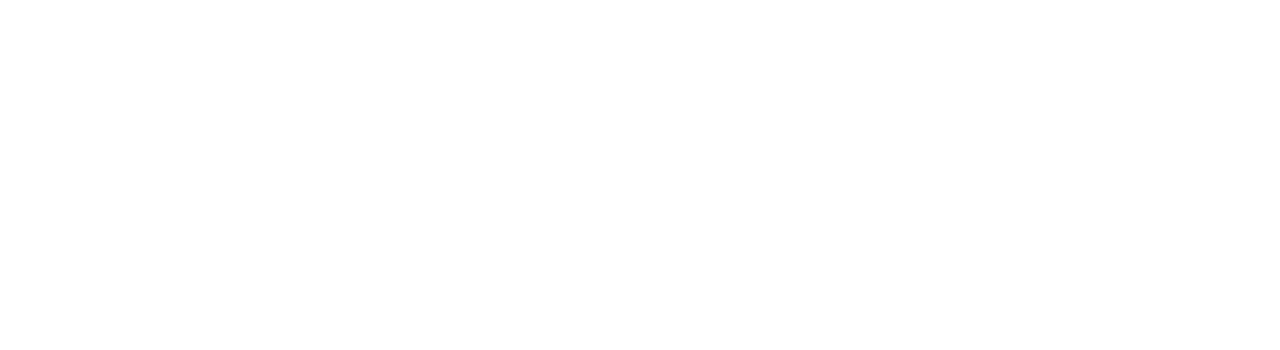
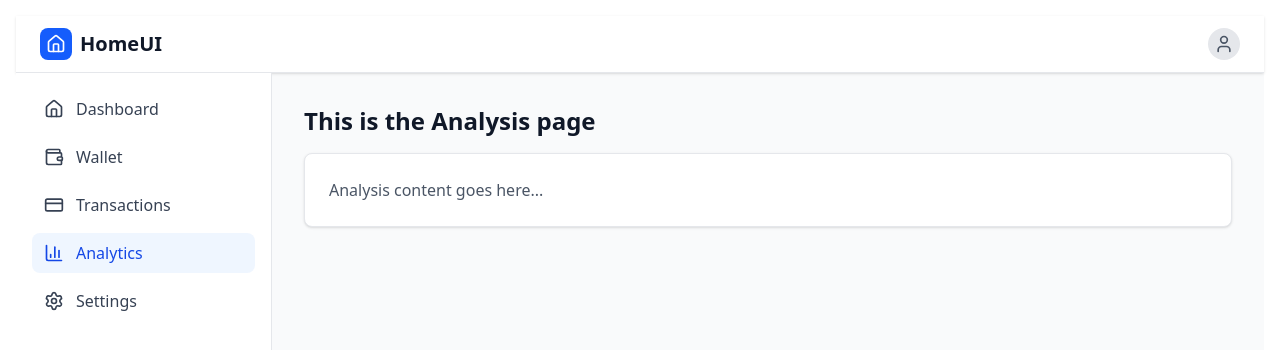
Before and after one commit to Viswajith2003/stockweb, a React (Vite) app: page /analytics in a window 1280 px wide. Before the commit this address had no page. Shown: the top 350 px of the page. Built offline with nearby package versions, Linux system fonts and the light colour scheme; the HTML template or start-up script is replaced by a standard one.

Commit message:
set the color changing in that sidebar

```diff
--- a/src/App.jsx
+++ b/src/App.jsx
@@ -5,6 +5,7 @@ import Home from "./Frontend/Pages/Home.jsx";
 import Wallet from "./Frontend/Pages/Wallet.jsx";
 import Transaction from "./Frontend/Pages/Transaction.jsx";
 import Settings from "./Frontend/Pages/settings.jsx";
+import Analytics from "./Frontend/Pages/Analysis.jsx";
 
 function App() {
   return (
@@ -13,6 +14,7 @@ function App() {
         <Route path="/dashboard" element={<Home />} />
         <Route path="/wallet" element={<Wallet />} />
         <Route path="/transaction" element={<Transaction />} />
+        <Route path="/analytics" element={<Analytics />} />
         <Route path="/settings" element={<Settings />} />
       </Routes>
     </div>
--- /dev/null
+++ b/src/Frontend/Pages/Analysis.jsx
@@ -0,0 +1,17 @@
+import React from "react";
+import Layout from "../../components/Layout.jsx";
+
+export default function Analytics() {
+  return (
+    <Layout>
+      <div>
+        <h1 className="text-2xl font-bold text-gray-900 mb-4">
+          This is the Analysis page
+        </h1>
+        <div className="bg-white rounded-lg shadow-sm border border-gray-200 p-6">
+          <p className="text-gray-600">Analysis content goes here...</p>
+        </div>
+      </div>
+    </Layout>
+  );
+}
--- a/src/components/sidebar.jsx
+++ b/src/components/sidebar.jsx
@@ -7,9 +7,92 @@ import {
   Settings,
   Menu,
 } from "lucide-react";
-import { Link } from "react-router-dom";
+import { Link, useLocation } from "react-router-dom";
 
 const Sidebar = ({ isMenuOpen, toggleMenu }) => {
+  // Get current location/route
+  const location = useLocation();
+
+  // Function to check if current path matches the link
+  const isActive = (path) => {
+    return location.pathname === path;
+  };
+
+  // Function to get dynamic classes based on active state
+  const getLinkClasses = (path) => {
+    const baseClasses =
+      "flex items-center space-x-3 px-3 py-2 rounded-lg font-medium transition-colors";
+    const activeClasses = "bg-blue-50 text-blue-700";
+    const inactiveClasses = "text-gray-700 hover:bg-gray-100";
+
+    return `${baseClasses} ${isActive(path) ? activeClasses : inactiveClasses}`;
+  };
+
+  return (
+    <aside
+      className={`${isMenuOpen ? "translate-x-0" : "-translate-x-full"}
+       md:translate-x-0 fixed md:static inset-y-0 left-0 z-40 w-64 bg-white shadow-lg
+       transition-transform duration-300 ease-in-out md:shadow-none md:border-r border-gray-200`}
+    >
+      <div className="p-4 border-b border-gray-200 md:hidden">
+        <div className="flex items-center justify-between">
+          <span className="text-lg font-semibold">Menu</span>
+          <button
+            onClick={toggleMenu}
+            className="p-1 hover:bg-gray-100 rounded"
+          >
+            <Menu className="w-5 h-5" />
+          </button>
+        </div>
+      </div>
+
+      <nav className="p-4">
+        <ul className="space-y-2">
+          <li>
+            <Link to="/dashboard" className={getLinkClasses("/dashboard")}>
+              <Home className="w-5 h-5" />
+              <span>Dashboard</span>
+            </Link>
+          </li>
+          <li>
+            <Link to="/wallet" className={getLinkClasses("/wallet")}>
+              <Wallet className="w-5 h-5" />
+              <span>Wallet</span>
+            </Link>
+          </li>
+          <li>
+            <Link
+              to="/transactions"
+              className={getLinkClasses("/transactions")}
+            >
+              <CreditCard className="w-5 h-5" />
+              <span>Transactions</span>
+            </Link>
+          </li>
+          <li>
+            <Link to="/analytics" className={getLinkClasses("/analytics")}>
+              <BarChart3 className="w-5 h-5" />
+              <span>Analytics</span>
+            </Link>
+          </li>
+          <li>
+            <Link to="/settings" className={getLinkClasses("/settings")}>
+              <Settings className="w-5 h-5" />
+              <span>Settings</span>
+            </Link>
+          </li>
+        </ul>
+      </nav>
+    </aside>
+  );
+};
+
+export default Sidebar;
+
+// Alternative shorter version using inline logic
+const SidebarAlternative = ({ isMenuOpen, toggleMenu }) => {
+  const location = useLocation();
+
   return (
     <aside
       className={`${isMenuOpen ? "translate-x-0" : "-translate-x-full"}
@@ -33,7 +116,11 @@ const Sidebar = ({ isMenuOpen, toggleMenu }) => {
           <li>
             <Link
               to="/dashboard"
-              className="flex items-center space-x-3 px-3 py-2 rounded-lg bg-blue-50 text-blue-700 font-medium"
+              className={`flex items-center space-x-3 px-3 py-2 rounded-lg font-medium transition-colors ${
+                location.pathname === "/dashboard"
+                  ? "bg-blue-50 text-blue-700"
+                  : "text-gray-700 hover:bg-gray-100"
+              }`}
             >
               <Home className="w-5 h-5" />
               <span>Dashboard</span>
@@ -42,7 +129,11 @@ const Sidebar = ({ isMenuOpen, toggleMenu }) => {
           <li>
             <Link
               to="/wallet"
-              className="flex items-center space-x-3 px-3 py-2 rounded-lg text-gray-700 hover:bg-gray-100 transition-colors"
+              className={`flex items-center space-x-3 px-3 py-2 rounded-lg font-medium transition-colors ${
+                location.pathname === "/wallet"
+                  ? "bg-blue-50 text-blue-700"
+                  : "text-gray-700 hover:bg-gray-100"
+              }`}
             >
               <Wallet className="w-5 h-5" />
               <span>Wallet</span>
@@ -51,7 +142,11 @@ const Sidebar = ({ isMenuOpen, toggleMenu }) => {
           <li>
             <Link
               to="/transactions"
-              className="flex items-center space-x-3 px-3 py-2 rounded-lg text-gray-700 hover:bg-gray-100 transition-colors"
+              className={`flex items-center space-x-3 px-3 py-2 rounded-lg font-medium transition-colors ${
+                location.pathname === "/transactions"
+                  ? "bg-blue-50 text-blue-700"
+                  : "text-gray-700 hover:bg-gray-100"
+              }`}
             >
               <CreditCard className="w-5 h-5" />
               <span>Transactions</span>
@@ -60,7 +155,11 @@ const Sidebar = ({ isMenuOpen, toggleMenu }) => {
           <li>
             <Link
               to="/analytics"
-              className="flex items-center space-x-3 px-3 py-2 rounded-lg text-gray-700 hover:bg-gray-100 transition-colors"
+              className={`flex items-center space-x-3 px-3 py-2 rounded-lg font-medium transition-colors ${
+                location.pathname === "/analytics"
+                  ? "bg-blue-50 text-blue-700"
+                  : "text-gray-700 hover:bg-gray-100"
+              }`}
             >
               <BarChart3 className="w-5 h-5" />
               <span>Analytics</span>
@@ -69,7 +168,11 @@ const Sidebar = ({ isMenuOpen, toggleMenu }) => {
           <li>
             <Link
               to="/settings"
-              className="flex items-center space-x-3 px-3 py-2 rounded-lg text-gray-700 hover:bg-gray-100 transition-colors"
+              className={`flex items-center space-x-3 px-3 py-2 rounded-lg font-medium transition-colors ${
+                location.pathname === "/settings"
+                  ? "bg-blue-50 text-blue-700"
+                  : "text-gray-700 hover:bg-gray-100"
+              }`}
             >
               <Settings className="w-5 h-5" />
               <span>Settings</span>
@@ -80,5 +183,3 @@ const Sidebar = ({ isMenuOpen, toggleMenu }) => {
     </aside>
   );
 };
-
-export default Sidebar;
```
